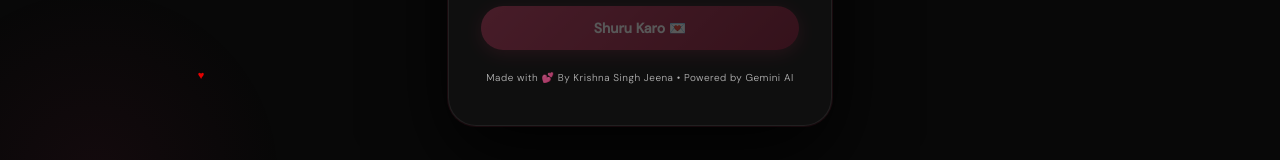
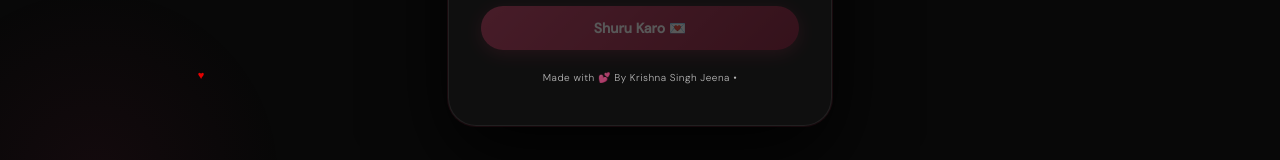
Before and after one commit to Krishnajeena02/laali-ai-chat, a React app in the folder Frontend/: page / in a window 1280 px wide. Shown: the part 530-690 px from the top of the page. Built offline with nearby package versions, Linux system fonts and the light colour scheme; no server answers; the HTML template or start-up script is replaced by a standard one.

Commit message:
some changes

```diff
--- a/Frontend/src/pages/LaaliChat.jsx
+++ b/Frontend/src/pages/LaaliChat.jsx
@@ -63,7 +63,7 @@ export default function ChatScreen() {
 
   const bottomRef  = useRef(null);
   const inputRef   = useRef(null);
-  const musicRef   = useRef(null); // ref to MusicPlayer
+  const musicRef   = useRef(null);
 
   useEffect(() => {
     bottomRef.current?.scrollIntoView({ behavior: "smooth" });
--- a/Frontend/src/pages/Name.jsx
+++ b/Frontend/src/pages/Name.jsx
@@ -57,10 +57,8 @@ export default function NameScreen() {
         input::placeholder { color: rgba(255,255,255,0.2); }
       `}</style>
 
-      {/* ✅ Full screen on mobile, centered on desktop */}
       <div className="min-h-screen min-h-[100dvh] bg-[#080808] flex items-center justify-center relative overflow-hidden sm:p-4">
 
-        {/* Blobs — desktop only */}
         <div className="hidden sm:block fixed -top-28 -right-28 w-[420px] h-[420px] rounded-full pointer-events-none z-0"
           style={{ background: "radial-gradient(circle, rgba(200,60,100,0.10) 0%, transparent 70%)" }} />
         <div className="hidden sm:block fixed -bottom-24 -left-24 w-[380px] h-[380px] rounded-full pointer-events-none z-0"
@@ -68,9 +66,7 @@ export default function NameScreen() {
 
         <FloatingHearts />
 
-        {/* ✅ Card
-            Mobile:  full screen, no border radius, scrollable
-            Desktop: centered card with rounded corners */}
+
         <div
           className="
             relative z-10 flex flex-col items-center w-full bg-[#0f0f0f] border-white/[0.07]
@@ -126,7 +122,6 @@ export default function NameScreen() {
             </p>
           </div>
 
-          {/* Input */}
           <input
             value={name}
             onChange={(e) => setName(e.target.value)}
@@ -139,7 +134,6 @@ export default function NameScreen() {
             style={{ caretColor: "#c83c64" }}
           />
 
-          {/* Button */}
           <button
             onClick={handleSubmit}
             disabled={!name.trim()}
@@ -153,10 +147,9 @@ export default function NameScreen() {
             Shuru Karo 💌
           </button>
 
-          {/* Footer */}
           <p className="text-[10px] font-light text-white/70 tracking-wider"
             style={{ paddingBottom: "env(safe-area-inset-bottom, 0px)" }}>
-            Made with 💕 By Krishna Singh Jeena • Powered by Gemini AI
+            Made with 💕 By Krishna Singh Jeena •
           </p>
 
         </div>
```
